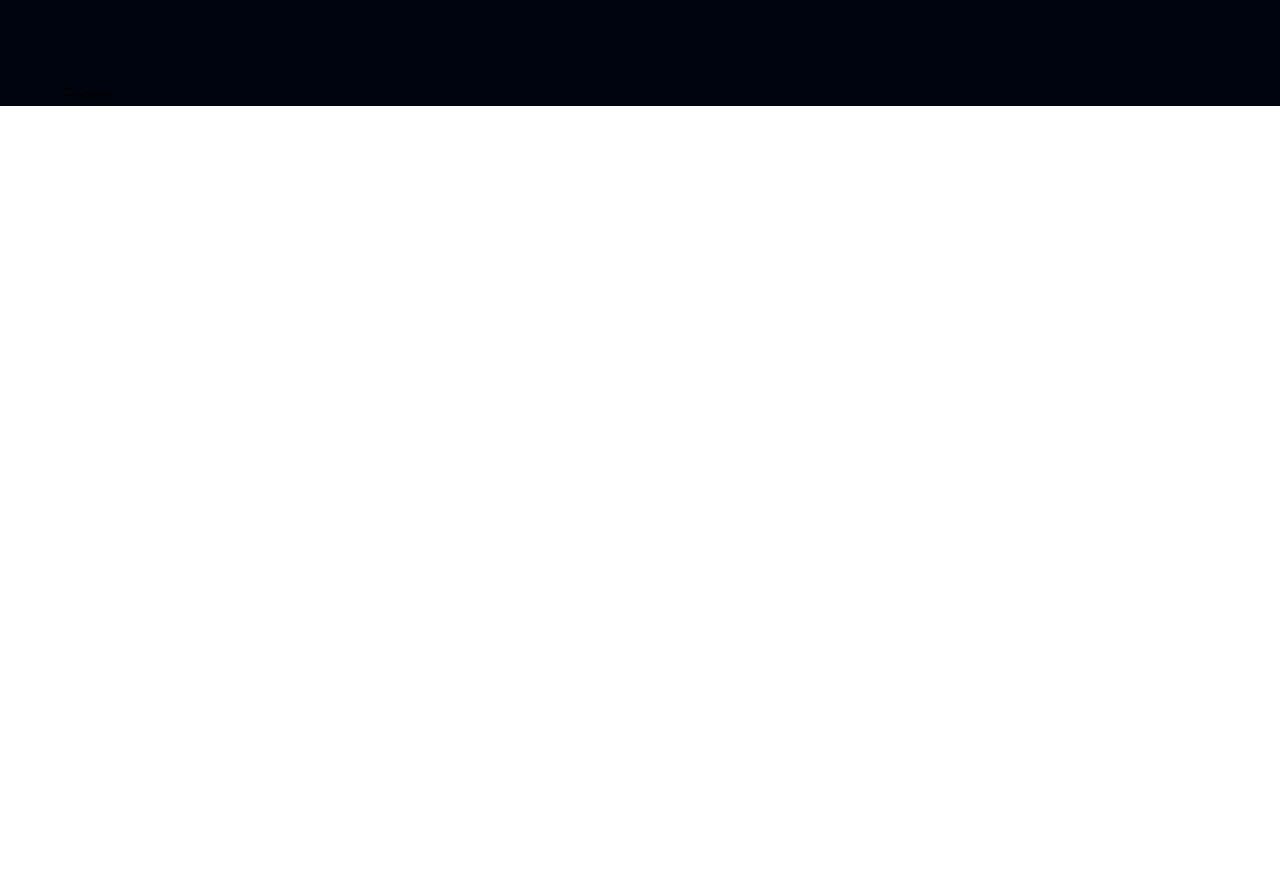
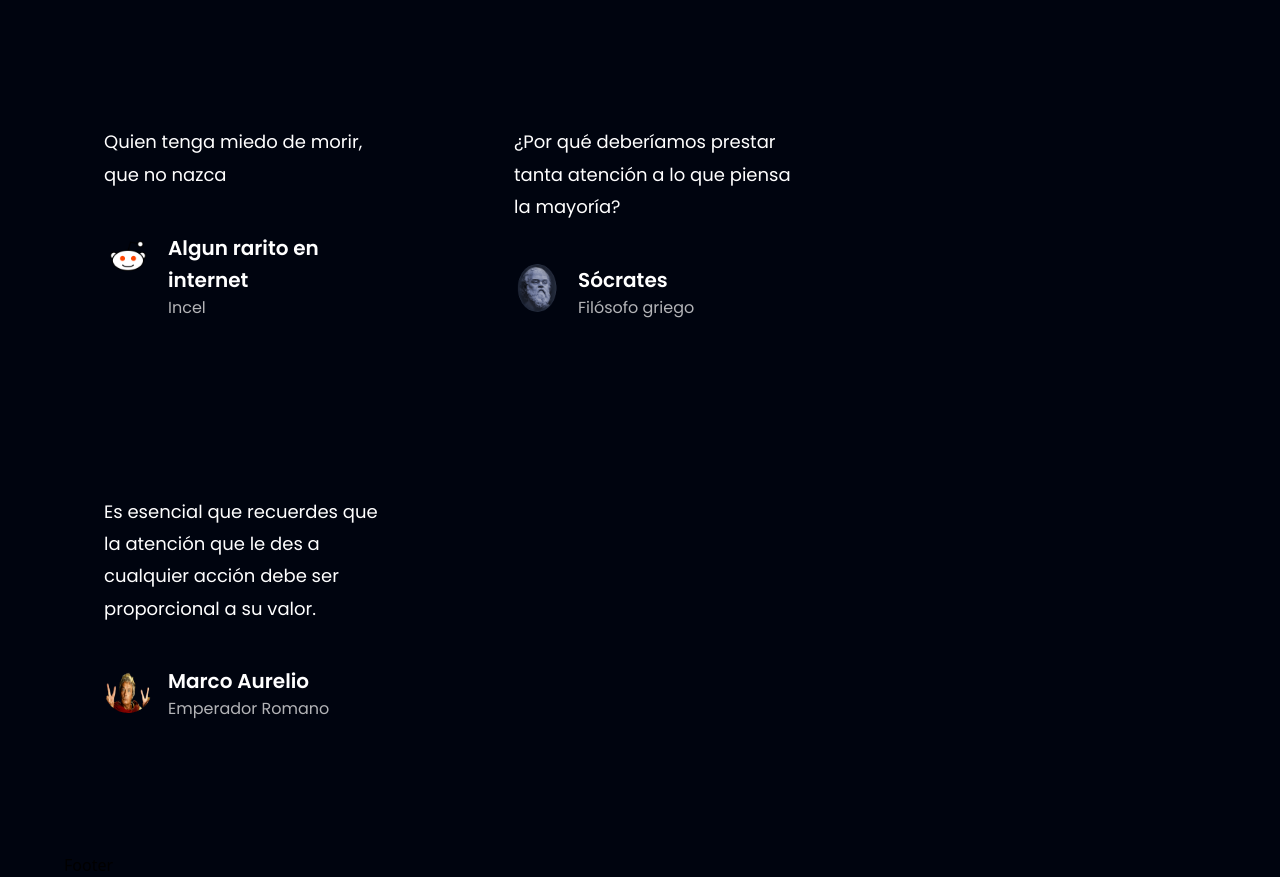
Before and after one commit to gino23odar/react-blog-tailwindcss, a React (Vite) app: page / in a window 1280 px wide. Shown: the part 1740-2617 px from the top of the page. Before the commit the page ends 1846 px from the top, so only its background shows below. Built offline with nearby package versions, Linux system fonts and the light colour scheme.

Commit message:
added topicCard to display randomized quotes

```diff
--- a/src/components/Quotes.jsx
+++ b/src/components/Quotes.jsx
@@ -1,5 +1,17 @@
 import { authorQuotes } from '../constants';
 import styles from '../style';
+import TopicCard from './TopicCard';
+
+const quotesSelection = (arr) =>{
+  let currentIndex = arr.length,  randomIndex;
+  while(currentIndex != 0){
+    randomIndex = Math.floor(Math.random() * currentIndex);
+    currentIndex--;
+    [arr[currentIndex], arr[randomIndex]] = [
+      arr[randomIndex], arr[currentIndex]];
+  }
+  return arr.slice(0, 3);
+}
 
 const Quotes = () => (
   <section id='authors' className={`${styles.paddingY} ${styles.flexCenter} flex-col relative`}>
@@ -10,6 +22,9 @@
       </div>
       <h2 className={`${styles.heading2} ml-[25%]`}>Citados para <br className='sm:block hidden' />tener en mente</h2>
     </div>
+    <div className='flex flex-wrap sm:justify-start justify-center w-full topic-container relative z-[1]'>
+      {quotesSelection(authorQuotes).map((card)=> <TopicCard key={card.id} {...card}/>)}
+    </div>
   </section>
 )
 
--- /dev/null
+++ b/src/components/TopicCard.jsx
@@ -0,0 +1,22 @@
+
+const TopicCard = ({content, name, title, img}) =>(
+  <div className='flex justify-between flex-col px-10 py-12 rounded-[20px]  max-w-[370px] md:mr-10 sm:mr-5 mr-0 my-5 topic-card'>
+    <p className='font-poppins font-normal text-[18px] leading-[32.4px] text-white my-10'>
+      {content}
+    </p>
+
+    <div className='flex flex-row'>
+      <img src={img} alt={name} className='w-[48px] h-[48px] rounded-full' />
+      <div className='flex flex-col ml-4'>
+        <h4 className='font-poppins font-semibold text-[20px] leading-[32px] text-white'>
+          {name}
+        </h4>
+        <p className='font-poppins font-normal text-[16px] leading-[24px] text-dimWhite'>
+          {title}
+        </p>
+      </div>
+    </div>
+  </div>
+)
+
+export default TopicCard
--- a/src/components/index.js
+++ b/src/components/index.js
@@ -5,5 +5,6 @@
 import Articles from "./Articles";
 import Info from "./Info";
 import Quotes from "./Quotes";
+import TopicCard from "./TopicCard";
 
-export {Start, Footer, Navbar, Hero, Articles, Info, Quotes};
+export {Start, Footer, Navbar, Hero, Articles, Info, Quotes, TopicCard};
--- a/src/index.css
+++ b/src/index.css
@@ -112,15 +112,15 @@
   box-shadow: var(--card-shadow);
 }
 
-.feedback-container .feedback-card:last-child {
+.topic-container .topic-card:last-child {
   margin-right: 0px;
 }
 
-.feedback-card {
+.topic-card {
   background: transparent;
 }
 
-.feedback-card:hover {
+.topic-card:hover {
   background: var(--black-gradient);
 }
 
```
